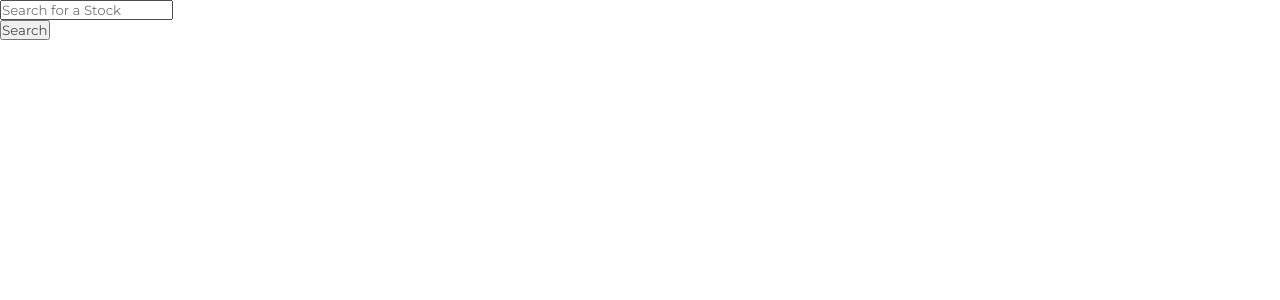
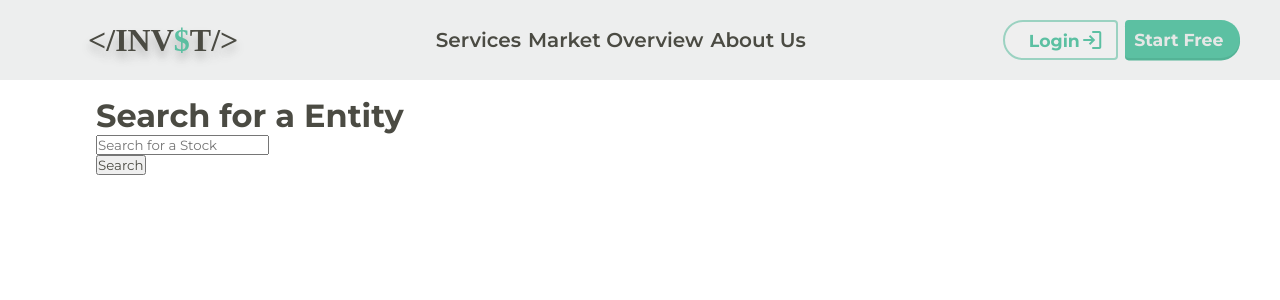
Before and after one commit to Hamza-Mos/invst, a React (Create React App) app: page /market in a window 1280 px wide. Shown: the top 300 px of the page. Built offline with nearby package versions, Linux system fonts and the light colour scheme; a web font is replaced by a local one.

Commit message:
added searchbar for market overview

```diff
--- a/src/components/Market.js
+++ b/src/components/Market.js
@@ -1,17 +1,58 @@
-import React from 'react'
+import { React, useState } from "react";
+import { Link } from "react-router-dom";
+import MarketSearch from "./MarketSearch";
 
 function Market() {
+  const [scrollActive, setScrollActive] = useState(false);
+  function isScroll() {
+    if (window.scrollY > 0) setScrollActive(true);
+    else setScrollActive(false);
+  }
+  window.addEventListener("scroll", isScroll);
   return (
-    <div>
-      <div className="stock_input">
-            <form>
-              <input type="ticker" placeholder="Search for a Stock" />
-            </form>
-            <button>Search</button>
-      </ div>
+    <div className="market-container">
+      <link
+        rel="stylesheet"
+        href="https://fonts.googleapis.com/css2?family=Material+Symbols+Outlined:opsz,wght,FILL,GRAD@20..48,100..700,0..1,-50..200"
+      />
+      <div
+        className={
+          scrollActive ? "navbar-container navbar-scroll" : "navbar-container"
+        }
+      >
+        <h1 className="logo">
+          {"</INV"}
+          <span className="green">$</span>
+          {"T/>"}
+        </h1>
+        <div className="nav-options-container">
+          <span>Services</span>
+          <span>Market Overview</span>
+          <span>About Us</span>
+        </div>
+        <div className="nav-button-container">
+          <Link to="/login">
+            <button className="sign-up">
+              Login<span class="material-symbols-outlined green">login</span>
+            </button>
+          </Link>
+          <button className="log-in">Start Free</button>
+        </div>
+      </div>
+
+
+      <div className="searchbar">
+        <h1>Search for a Entity</h1>
+        <div className="stock_input">
+          <form>
+            <input type="ticker" placeholder="Search for a Stock" />
+          </form>
+          <button>Search</button>
+        </div>
+      </div>
 
     </div>
-  )
+  );
 }
 
-export default Market
+export default Market;
--- /dev/null
+++ b/src/components/MarketSearch.js
@@ -0,0 +1,17 @@
+import React from 'react'
+
+function MarketSearch() {
+  return (
+    <div>
+      <h1>Search for a Entity</h1>
+      <div className="stock_input">
+        <form>
+          <input type="ticker" placeholder="Search for a Stock" />
+        </form>
+        <button>Search</button>
+      </div>
+    </div>
+  );
+}
+
+export default MarketSearch
--- a/src/components/styles.css
+++ b/src/components/styles.css
@@ -210,3 +210,10 @@
     background-color: #5CC0A2;
 
 }
+
+
+
+
+.searchbar {
+    padding: 6rem;
+}
```
